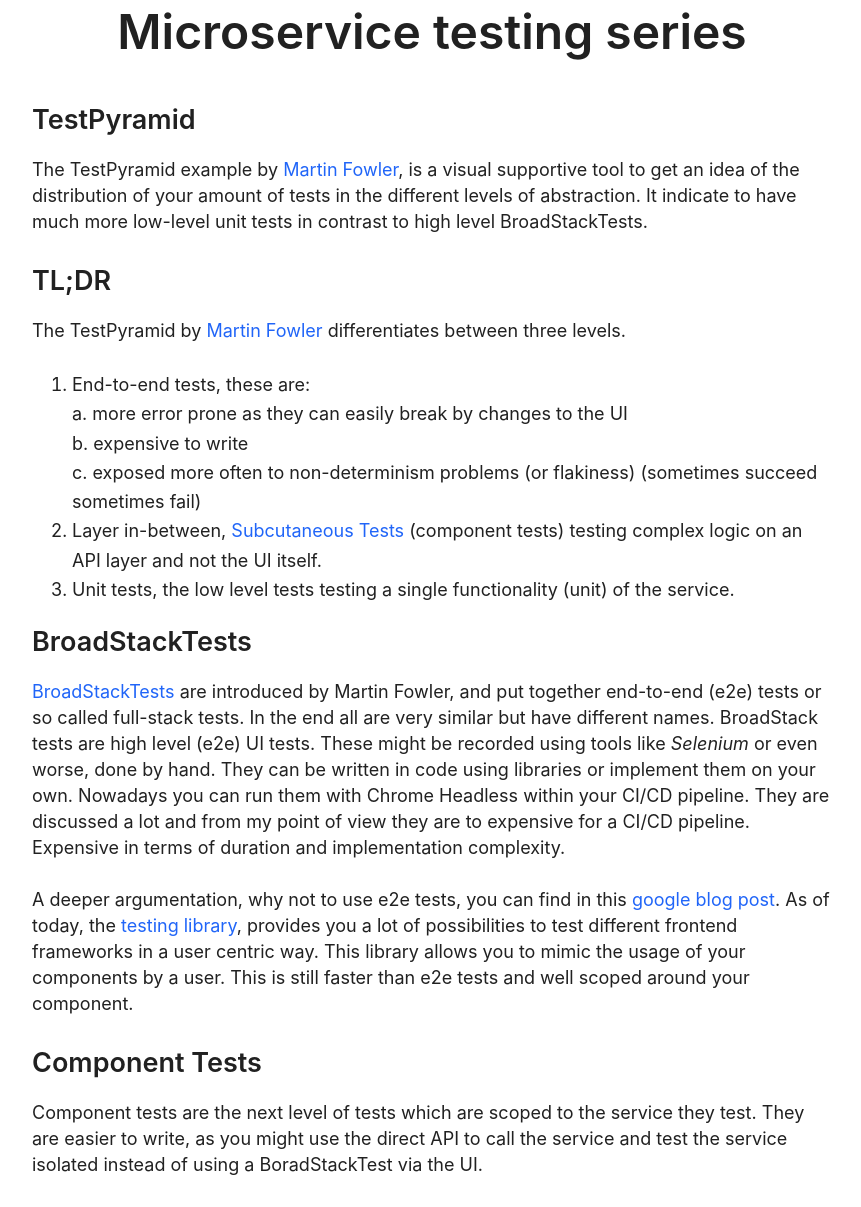
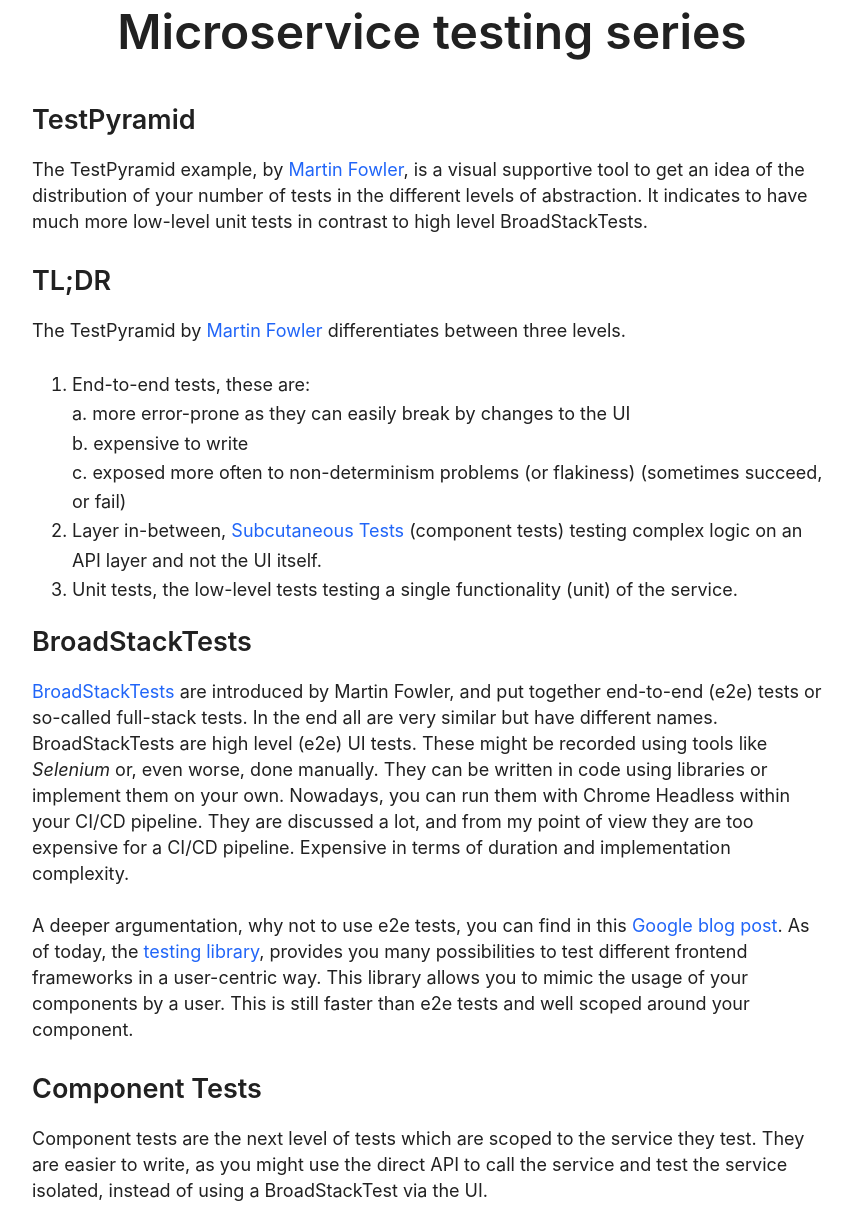
Before and after one commit to nikolasrist/nikos-blog, an Eleventy site: page src/posts/2922-08-09-microservice-testing/index.md in a window 1280 px wide. Shown: the part 56-1263 px from the top of the page, without its empty margins (208-1069 px from the left). Built offline with nearby package versions, Linux system fonts and the light colour scheme; Eleventy itself is replaced by a stand-in of ours; files that its build step writes are made by us from their sources; what @sindresorhus/slugify would draw is missing.

Commit message:
Update writing

```diff
--- a/src/posts/2922-08-09-microservice-testing/index.md
+++ b/src/posts/2922-08-09-microservice-testing/index.md
@@ -12,28 +12,28 @@
 
 ## TestPyramid
 
-The TestPyramid example by [Martin Fowler](https://martinfowler.com/bliki/TestPyramid.html), is a visual supportive tool to get an idea of the distribution of your amount of tests in the different levels of abstraction. It indicate to have much more low-level unit tests in contrast to high level BroadStackTests.
+The TestPyramid example, by [Martin Fowler](https://martinfowler.com/bliki/TestPyramid.html), is a visual supportive tool to get an idea of the distribution of your number of tests in the different levels of abstraction. It indicates to have much more low-level unit tests in contrast to high level BroadStackTests.
 
 ## TL;DR
 
 The TestPyramid by [Martin Fowler](https://martinfowler.com/bliki/TestPyramid.html) differentiates between three levels.
 
  1. End-to-end tests, these are:
-  a. more error prone as they can easily break by changes to the UI
+  a. more error-prone as they can easily break by changes to the UI
   b. expensive to write
-  c. exposed more often to non-determinism problems (or flakiness) (sometimes succeed sometimes fail)
+  c. exposed more often to non-determinism problems (or flakiness) (sometimes succeed, or fail)
  2. Layer in-between, [Subcutaneous Tests](https://martinfowler.com/bliki/SubcutaneousTest.html) (component tests) testing complex logic on an API layer and not the UI itself.
- 3. Unit tests, the low level tests testing a single functionality (unit) of the service.
+ 3. Unit tests, the low-level tests testing a single functionality (unit) of the service.
 
 ## BroadStackTests
 
-[BroadStackTests](https://martinfowler.com/bliki/BroadStackTest.html) are introduced by Martin Fowler, and put together end-to-end (e2e) tests or so called full-stack tests. In the end all are very similar but have different names. BroadStack tests are high level (e2e) UI tests. These might be recorded using tools like *Selenium* or even worse, done by hand. They can be written in code using libraries or implement them on your own. Nowadays you can run them with Chrome Headless within your CI/CD pipeline. They are discussed a lot and from my point of view they are to expensive for a CI/CD pipeline. Expensive in terms of duration and implementation complexity.
+[BroadStackTests](https://martinfowler.com/bliki/BroadStackTest.html) are introduced by Martin Fowler, and put together end-to-end (e2e) tests or so-called full-stack tests. In the end all are very similar but have different names. BroadStackTests are high level (e2e) UI tests. These might be recorded using tools like *Selenium* or, even worse, done manually. They can be written in code using libraries or implement them on your own. Nowadays, you can run them with Chrome Headless within your CI/CD pipeline. They are discussed a lot, and from my point of view they are too expensive for a CI/CD pipeline. Expensive in terms of duration and implementation complexity.
 
-A deeper argumentation, why not to use e2e tests, you can find in this [google blog post](https://testing.googleblog.com/2015/04/just-say-no-to-more-end-to-end-tests.html). As of today, the [testing library](https://testing-library.com/docs/), provides you a lot of possibilities to test different frontend frameworks in a user centric way. This library allows you to mimic the usage of your components by a user. This is still faster than e2e tests and well scoped around your component.
+A deeper argumentation, why not to use e2e tests, you can find in this [Google blog post](https://testing.googleblog.com/2015/04/just-say-no-to-more-end-to-end-tests.html). As of today, the [testing library](https://testing-library.com/docs/), provides you many possibilities to test different frontend frameworks in a user-centric way. This library allows you to mimic the usage of your components by a user. This is still faster than e2e tests and well scoped around your component.
 
 ## Component Tests
 
-Component tests are the next level of tests which are scoped to the service they test. They are easier to write, as you might use the direct API to call the service and test the service isolated instead of using a BoradStackTest via the UI.
+Component tests are the next level of tests which are scoped to the service they test. They are easier to write, as you might use the direct API to call the service and test the service isolated, instead of using a BroadStackTest via the UI.
 
 More details about component tests can be found [here](https://martinfowler.com/bliki/ComponentTest.html) and in the slides of Toby Clemson [here](https://martinfowler.com/articles/microservice-testing/#testing-component-introduction)
 
@@ -43,10 +43,10 @@
 
 ## Unit Tests
 
- Unit tests are the smallest piece of tests in the TestingPyramid. They are narrowed down on a single functionality and have the smallest scope. You differentiate between *Sociable unit testing* and *Solitary unit testing*. *Sociable* tests test the object through the interface and include dependencies. *Solitary* tests isolate the object and test the communication to dependencies, which are replaced by mocks. An detailed introduction about unit tests you can find again in Toby Clemson's [slide deck](https://martinfowler.com/articles/microservice-testing/#testing-unit-introduction).
+ Unit tests are the smallest piece of tests in the TestPyramid. They are narrowed down to a single functionality and have the smallest scope. You differentiate between *Sociable unit testing* and *Solitary unit testing*. *Sociable* tests test the object through the interface and include dependencies. *Solitary* tests isolate the object and test the communication to dependencies, which are replaced by mocks. A detailed introduction about unit tests you can find again in Toby Clemson's [slide deck](https://martinfowler.com/articles/microservice-testing/#testing-unit-introduction).
 
 ## Conclusion
 
-Now we know the general terms of different test types, which we will take a closer look at. The TestPyramid provides a visualisation, how to distribute your amount of tests. It does not help how to decide, which test is worth it and which not. In addition, this is a really difficult answer.
+Now we know the general terms of different test types, which we will take a closer look at. The TestPyramid provides a visualization, how to distribute your number of tests. It does not help how to decide, which test is worth it and which not.
 
-Throughout this series I will provide some examples and best practices we within my team during implementing a NodeJS backend service, but the field of testing is much broader and has a lot more topics to come up with, which can not be captured throughout this series. I'll try to provide additional resources for further reading.
+Throughout this series, I will provide some examples and best practices we within my team during implementing a NodeJS backend service, but the field of testing is much broader and has a lot more topics to come up with, which cannot be captured throughout this series. I'll try to provide additional resources for further reading.
```
